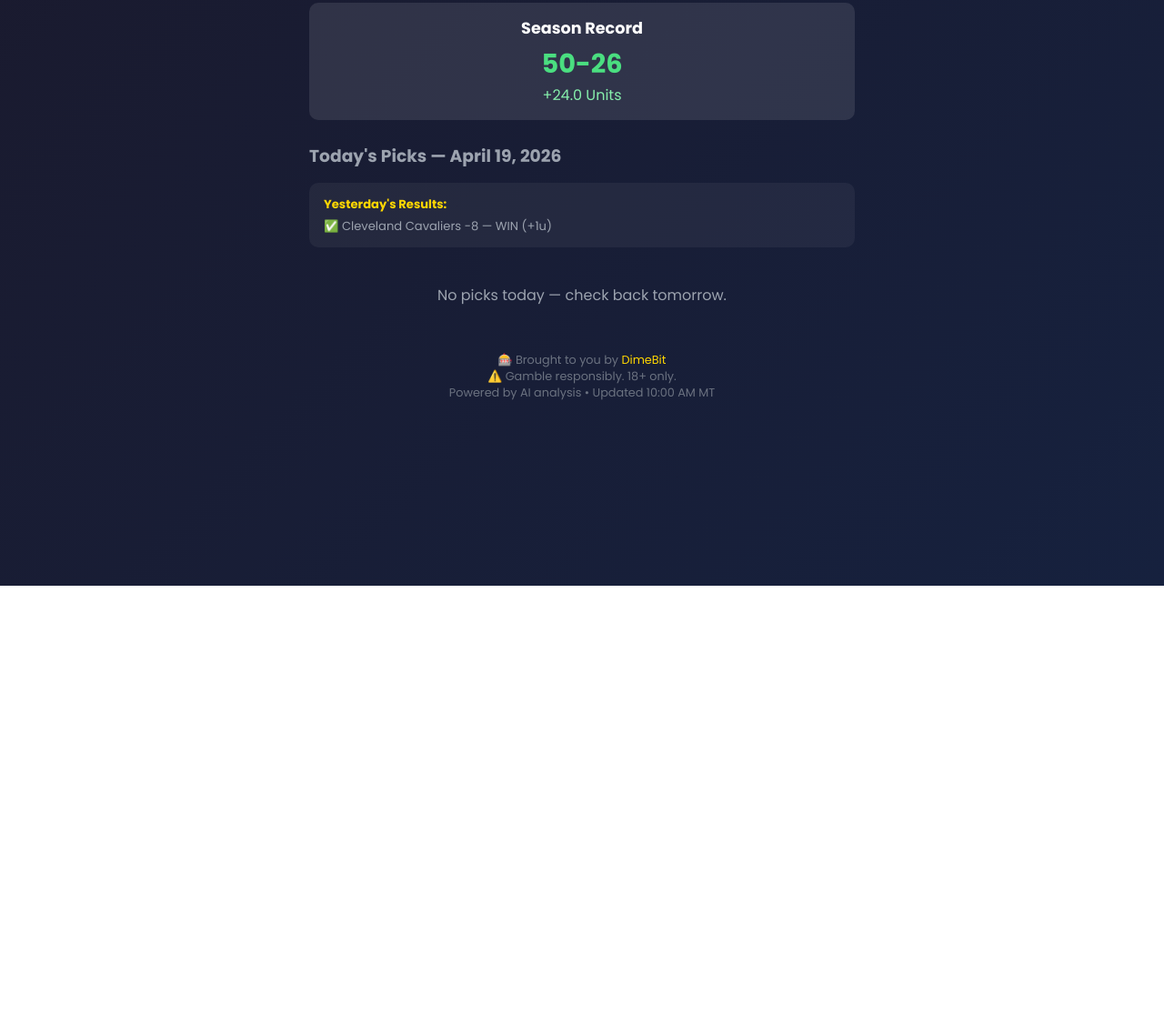
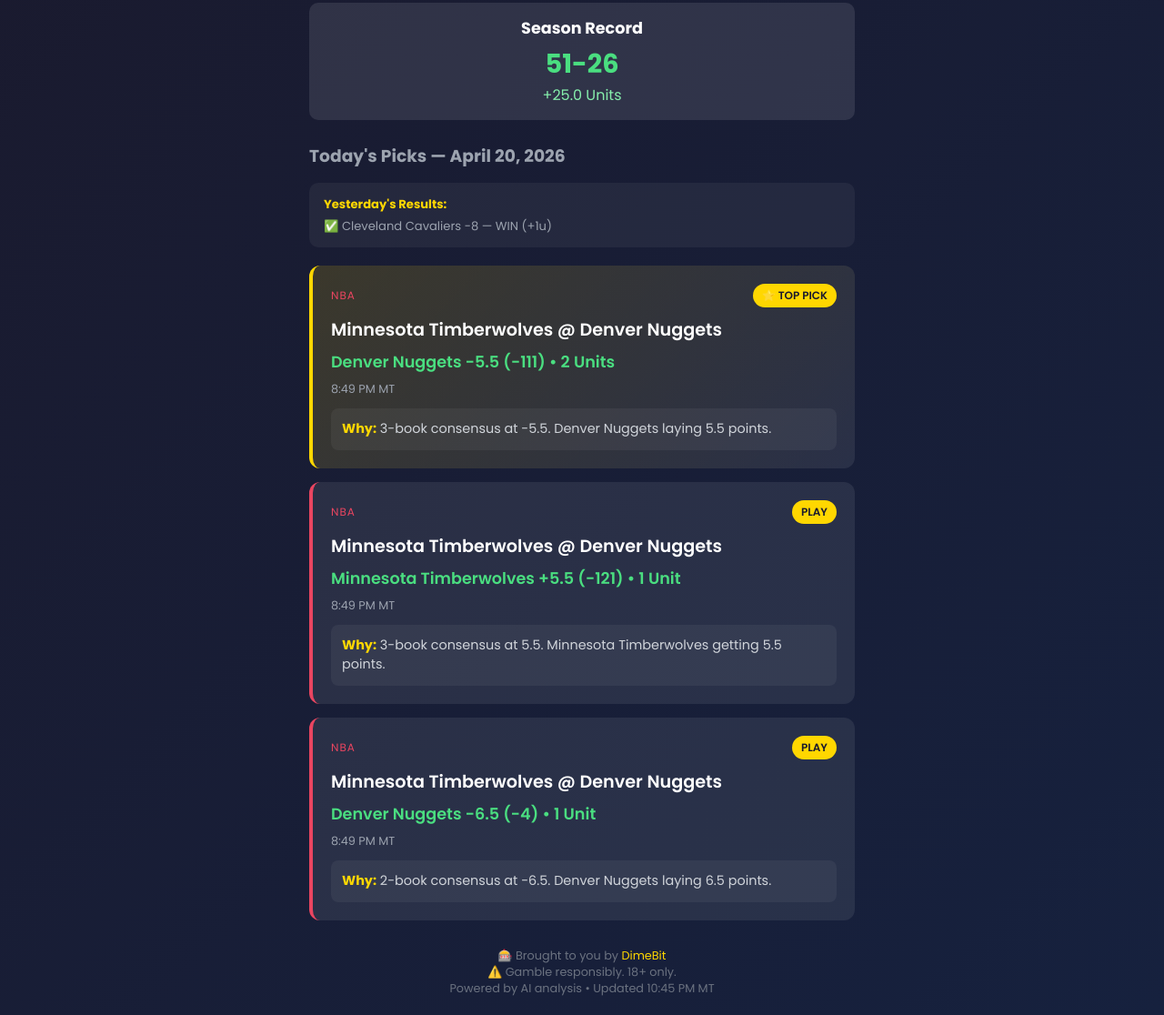
Before and after one commit to jaytestai123-svg/maggiebets, a website: page public/index.html in a window 1280 px wide. Shown: the part 156-1272 px from the top of the page at 91% size. Before the commit the page ends 800 px from the top, so only its background shows below. Drawn offline with Linux system fonts and the light colour scheme.

Commit message:
Daily update: settle results + new picks

```diff
--- a/public/index.html
+++ b/public/index.html
@@ -37,19 +37,49 @@
         </header>
         <div class="record">
             <h2>Season Record</h2>
-            <div class="stats">50-26</div>
-            <div class="units">+24.0 Units</div>
+            <div class="stats">51-26</div>
+            <div class="units">+25.0 Units</div>
         </div>
-        <h3 style="margin-bottom: 15px; color: #9ca3af;">Today's Picks — April 19, 2026</h3>
+        <h3 style="margin-bottom: 15px; color: #9ca3af;">Today's Picks — April 20, 2026</h3>
         <div style="background:rgba(255,255,255,0.05);border-radius:10px;padding:12px 16px;margin-bottom:20px;font-size:0.82rem;color:#9ca3af;line-height:1.8">
         <strong style="color:#ffd700">Yesterday's Results:</strong><br>
         ✅ Cleveland Cavaliers -8 — WIN (+1u)
       </div>
-        <p style="color:#9ca3af;text-align:center;padding:20px">No picks today — check back tomorrow.</p>
+
+        <div class="pick-card top-pick">
+            <div class="pick-header">
+                <span class="sport">NBA</span>
+                <span class="confidence">⭐ TOP PICK</span>
+            </div>
+            <div class="matchup">Minnesota Timberwolves @ Denver Nuggets</div>
+            <div class="pick">Denver Nuggets -5.5 (-111) • 2 Units</div>
+            <div class="time">8:49 PM MT</div>
+            <div class="reasoning"><strong>Why:</strong> 3-book consensus at -5.5. Denver Nuggets laying 5.5 points.</div>
+        </div>
+        <div class="pick-card">
+            <div class="pick-header">
+                <span class="sport">NBA</span>
+                <span class="confidence">PLAY</span>
+            </div>
+            <div class="matchup">Minnesota Timberwolves @ Denver Nuggets</div>
+            <div class="pick">Minnesota Timberwolves +5.5 (-121) • 1 Unit</div>
+            <div class="time">8:49 PM MT</div>
+            <div class="reasoning"><strong>Why:</strong> 3-book consensus at 5.5. Minnesota Timberwolves getting 5.5 points.</div>
+        </div>
+        <div class="pick-card">
+            <div class="pick-header">
+                <span class="sport">NBA</span>
+                <span class="confidence">PLAY</span>
+            </div>
+            <div class="matchup">Minnesota Timberwolves @ Denver Nuggets</div>
+            <div class="pick">Denver Nuggets -6.5 (-4) • 1 Unit</div>
+            <div class="time">8:49 PM MT</div>
+            <div class="reasoning"><strong>Why:</strong> 2-book consensus at -6.5. Denver Nuggets laying 6.5 points.</div>
+        </div>
         <div class="footer">
             <p>🎰 Brought to you by <a href="https://go.dimebitaffiliates.com/visit/?bta=35096&brand=dimebit" style="color: #ffd700; text-decoration: none;">DimeBit</a></p>
             <p>⚠️ Gamble responsibly. 18+ only.</p>
-            <p>Powered by AI analysis • Updated 10:00 AM MT</p>
+            <p>Powered by AI analysis • Updated 10:45 PM MT</p>
         </div>
     </div>
 </body>
```
Also changed, not shown: RECORD.md (+1 -1 lines), picks-data.json (+23 -23 lines).
